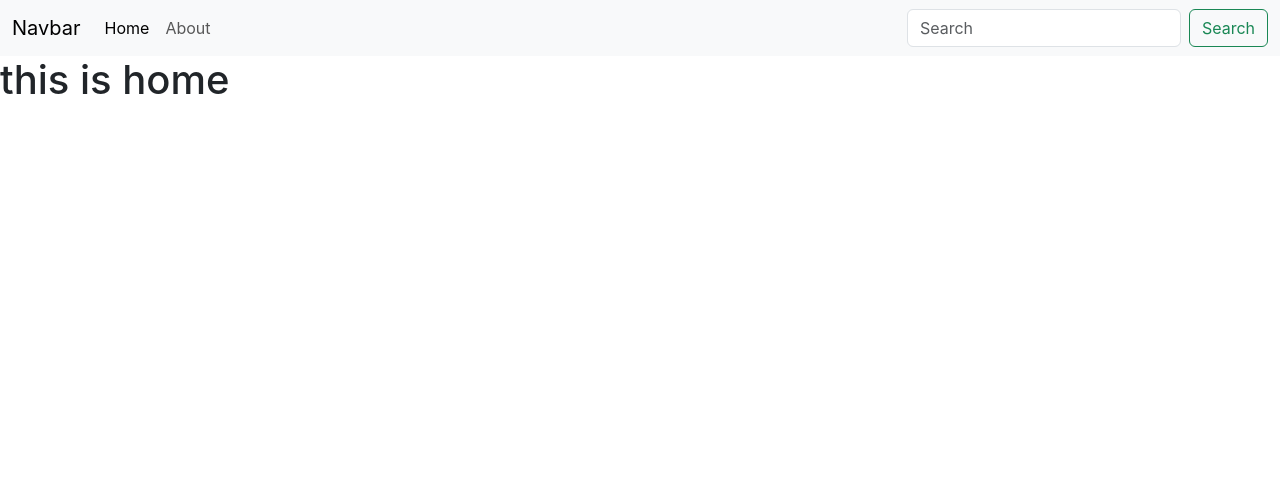
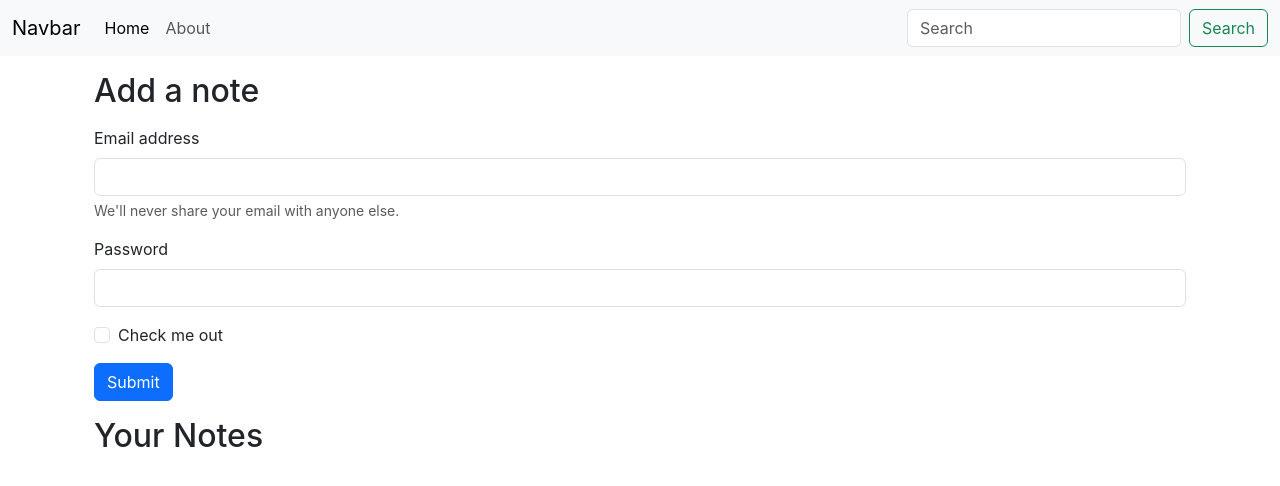
Before and after one commit to Saini-Yogesh/iNoteBook, a React (Create React App) app: page / in a window 1280 px wide. Shown: the top 486 px of the page. Built offline with nearby package versions, Linux system fonts and the light colour scheme.

Commit message:
useLocation Hook in React

```diff
--- a/src/App.js
+++ b/src/App.js
@@ -15,10 +15,12 @@
         <Router>
           <Navbar />
           {/* <Home /> */}
-          <Routes>
-            <Route exact path="/" element={<Home />} />
-            <Route exact path="/about" element={<About />} />
-          </Routes>
+          <div className="container">
+            <Routes>
+              <Route exact path="/" element={<Home />} />
+              <Route exact path="/about" element={<About />} />
+            </Routes>
+          </div>
         </Router>
       </NoteState>
     </>
--- a/src/components/About.js
+++ b/src/components/About.js
@@ -1,17 +1,9 @@
-import React, { useContext, useEffect } from "react";
-import NoteContext from "../context/notes/NoteContext";
+import React from "react";
 
 const About = () => {
-  const a = useContext(NoteContext);
-  useEffect(() => {
-    a.updateState();
-    // eslint-disable-next-line
-  }, []);
   return (
     <>
-      <h1>
-        this is about {a.state.name} from {a.state.class} class
-      </h1>
+      <h1>this is about</h1>
     </>
   );
 };
--- a/src/components/Home.js
+++ b/src/components/Home.js
@@ -4,7 +4,49 @@
   return (
     <div>
       <>
-        <h1>this is home</h1>
+        <div className="container my-3">
+          <h2> Add a note</h2>
+          <form className="my-3">
+            <div className="mb-3">
+              <label for="exampleInputEmail1" className="form-label">
+                Email address
+              </label>
+              <input
+                type="email"
+                className="form-control"
+                id="exampleInputEmail1"
+                aria-describedby="emailHelp"
+              />
+              <div id="emailHelp" className="form-text">
+                We'll never share your email with anyone else.
+              </div>
+            </div>
+            <div className="mb-3">
+              <label for="exampleInputPassword1" className="form-label">
+                Password
+              </label>
+              <input
+                type="password"
+                className="form-control"
+                id="exampleInputPassword1"
+              />
+            </div>
+            <div className="mb-3 form-check">
+              <input
+                type="checkbox"
+                className="form-check-input"
+                id="exampleCheck1"
+              />
+              <label className="form-check-label" for="exampleCheck1">
+                Check me out
+              </label>
+            </div>
+            <button type="submit" className="btn btn-primary">
+              Submit
+            </button>
+          </form>
+          <h2>Your Notes</h2>
+        </div>
       </>
     </div>
   );
--- a/src/components/Navbar.js
+++ b/src/components/Navbar.js
@@ -1,6 +1,10 @@
-import React from "react";
-import { Link } from "react-router-dom";
+import React, { useEffect } from "react";
+import { Link, useLocation } from "react-router-dom";
 const Navbar = () => {
+  let location = useLocation();
+  useEffect(() => {
+    console.log(location.pathname);
+  });
   return (
     <div>
       <>
@@ -26,12 +30,23 @@
             >
               <ul className="navbar-nav me-auto mb-2 mb-lg-0">
                 <li className="nav-item">
-                  <Link className="nav-link active" aria-current="page" to="/">
+                  <Link
+                    className={`nav-link ${
+                      location.pathname === "/" ? "active" : ""
+                    }`}
+                    aria-current="page"
+                    to="/"
+                  >
                     Home
                   </Link>
                 </li>
                 <li className="nav-item">
-                  <Link className="nav-link" to="/about">
+                  <Link
+                    className={`nav-link ${
+                      location.pathname === "/about" ? "active" : ""
+                    }`}
+                    to="/about"
+                  >
                     About
                   </Link>
                 </li>
--- a/src/context/notes/NoteState.js
+++ b/src/context/notes/NoteState.js
@@ -1,23 +1,8 @@
-import { useState } from "react";
 import NoteContext from "./NoteContext";
 
 const NoteState = (props) => {
-  const s1 = {
-    name: "Yogesh Saini",
-    class: "5th",
-  };
-  const [state, setState] = useState(s1);
-
-  const updateState = () => {
-    setTimeout(() => {
-      setState({
-        name: "yogesh",
-        class: "32",
-      });
-    }, 2000);
-  };
   return (
-    <NoteContext.Provider value={{ state, updateState }}>
+    <NoteContext.Provider value={{  }}>
       {props.children}
     </NoteContext.Provider>
   );
```
